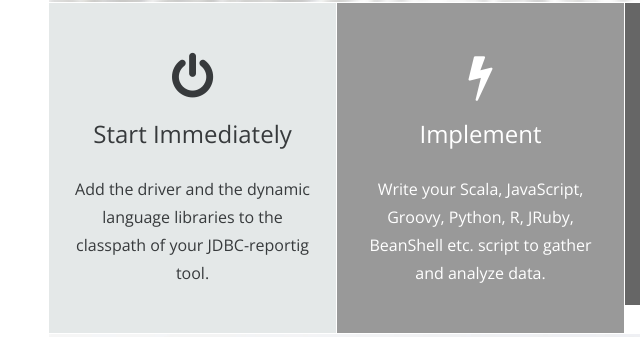
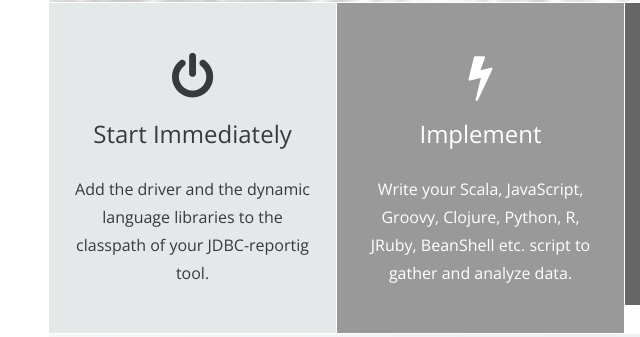
Before and after one commit to peter-gergely-horvath/dyna4jdbc, a plain HTML site: page index.html in a window 1280 px wide. Shown: the part 786-1123 px from the top of the page, 15-655 px from the left. Drawn offline with nearby package versions, Linux system fonts and the light colour scheme.

Commit message:
Update index.html

```diff
--- a/index.html
+++ b/index.html
@@ -95,7 +95,7 @@ http://www.templatemo.com/tm-479-sigma
             <div class="sigma-content col-lg-3 col-md-6 sigma-bg-gray text-center">
             	<span class="sigma-icon fa fa-bolt"></span>
             	<h2>Implement</h2>
-            	<p>Write your Scala, JavaScript, Groovy, Python, R, JRuby, BeanShell etc. script to gather and analyze data.</p>
+            	<p>Write your Scala, JavaScript, Groovy, Clojure, Python, R, JRuby, BeanShell etc. script to gather and analyze data.</p>
             </div>
             <div class="sigma-content col-lg-3 col-md-6 sigma-bg-darkgray text-center">
             	<span class="sigma-icon fa fa-thumbs-up"></span>
```
